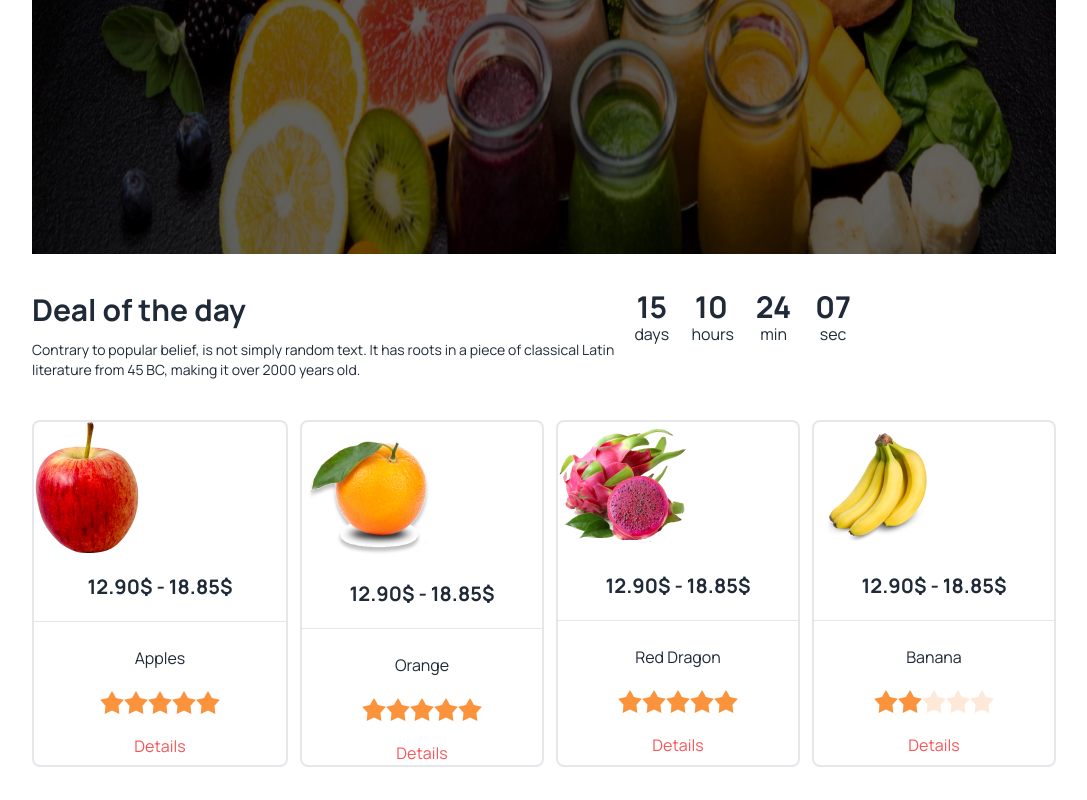
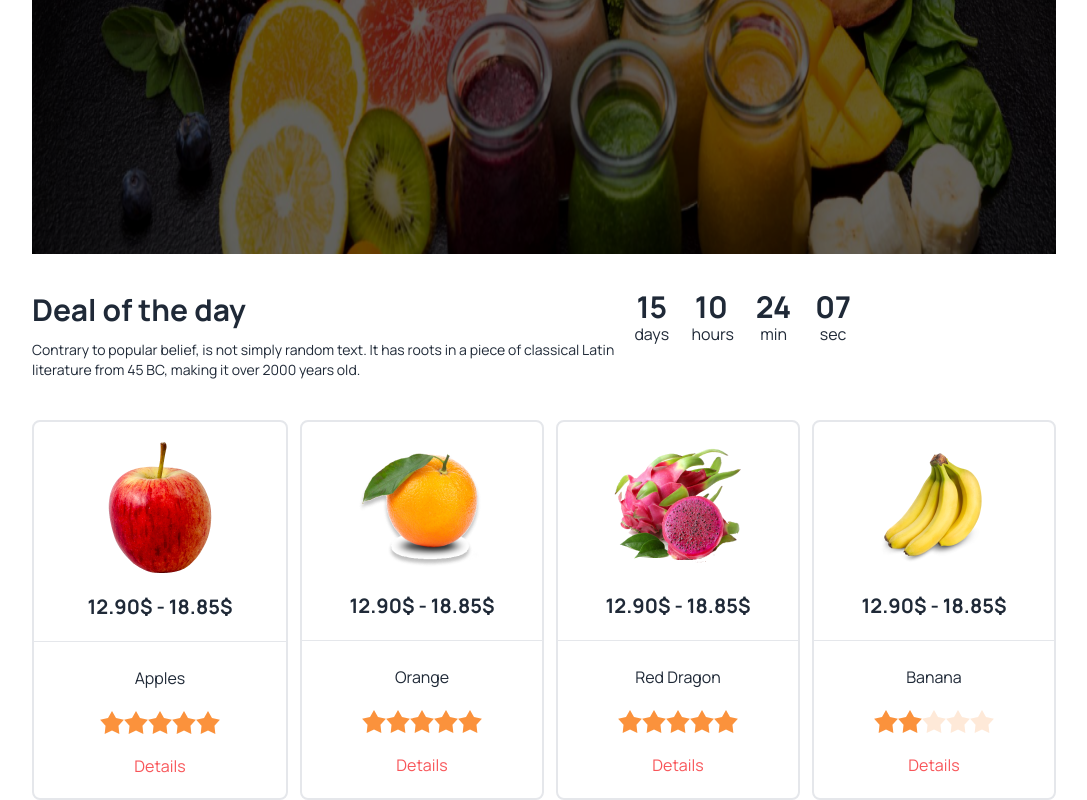
Before and after one commit to SakibGit1/Fruits-website, a plain HTML site: page index.html in a window 1280 px wide. Shown: the part 630-1430 px from the top of the page, without its empty margins (96-1183 px from the left). Before the commit the page ends 1397 px from the top, so only its background shows below. Drawn offline with nearby package versions, Linux system fonts and the light colour scheme.

Commit message:
card section modify

```diff
--- a/index.html
+++ b/index.html
@@ -164,7 +164,7 @@
                 <!-- left side -->
                 <div class="flex-1 ">
                     <h2 class="text-3xl font-bold mb-3">Deal of the day </h2>
-                    <p class="text-sm font-extralight w-[600px]">Contrary to popular belief, is not simply random text. It has roots in a piece of classical Latin literature from 45 BC, making it over 2000 years old.</p>
+                    <p class="text-sm font-extralight lg:w-[600px]">Contrary to popular belief, is not simply random text. It has roots in a piece of classical Latin literature from 45 BC, making it over 2000 years old.</p>
                 </div>
                 <!-- right side -->
                 <div class="flex-1 ">
@@ -201,7 +201,7 @@
             <div class="mt-10 text-center space-x-3 grid grid-cols-1 md:grid-cols-2 lg:grid-cols-4">
                 <!-- first card -->
                 <div class=" border-2 rounded-lg">
-                    <img class="mb-5 " src="./images/fruit6.png" alt="">
+                   <div class="flex items-center justify-center mt-5"> <img class="mb-5 " src="./images/fruit6.png" alt=""></div>
                     <h3 class="mb-5 text-xl font-bold">12.90$ - 18.85$</h3>
                     <hr>
                     <br>
@@ -214,12 +214,12 @@
                         <input type="radio" name="rating-2" class="mask mask-star-2 bg-orange-400" />
                       </div>
                       <!-- a tag for under  card box open -->
-                    <p class="text-[#F85559]"><a class="" href="">Details</a>  </p>
+                    <p class="text-[#F85559] mb-5"><a class="" href="">Details</a>  </p>
 
                 </div>
                 <!-- second card -->
                 <div class=" border-2 rounded-lg">
-                    <img class="mb-5 " src="./images/fruit7.png" alt="">
+                    <div class="flex items-center justify-center mt-3"> <img class="mb-5 " src="./images/fruit7.png" alt=""></div>
                     <h3 class="mb-5 text-xl font-bold">12.90$ - 18.85$</h3>
                     <hr>
                     <br>
@@ -232,12 +232,12 @@
                         <input type="radio" name="rating-2" class="mask mask-star-2 bg-orange-400" />
                       </div>
                       <!-- a tag for under  card box open -->
-                    <p class="text-[#F85559]"><a class="" href="">Details</a>  </p>
+                    <p class="text-[#F85559] mb-5"><a class="" href="">Details</a>  </p>
 
                 </div>
                 <!-- third card -->
                 <div class=" border-2 rounded-lg">
-                    <img class="mb-5 " src="./images/fruit8.png" alt="">
+                    <div class="flex items-center justify-center mt-5"> <img class="mb-5 " src="./images/fruit8.png" alt=""></div>
                     <h3 class="mb-5 text-xl font-bold">12.90$ - 18.85$</h3>
                     <hr>
                     <br>
@@ -250,12 +250,12 @@
                         <input type="radio" name="rating-2" class="mask mask-star-2 bg-orange-400" />
                       </div>
                       <!-- a tag for under  card box open -->
-                    <p class="text-[#F85559]"><a class="" href="">Details</a>  </p>
+                    <p class="text-[#F85559] mb-5"><a class="" href="">Details</a>  </p>
 
                 </div>
                 <!-- fourth card -->
                 <div class=" border-2 rounded-lg">
-                    <img class="mb-5 " src="./images/fruit9.png" alt="">
+                    <div class="flex items-center justify-center mt-5"> <img class="mb-5 " src="./images/fruit9.png" alt=""></div>
                     <h3 class="mb-5 text-xl font-bold">12.90$ - 18.85$</h3>
                     <hr>
                     <br>
@@ -268,7 +268,7 @@
                         <input type="radio" name="rating-2" class="mask mask-star-2 bg-orange-400" />
                       </div>
                       <!-- a tag for under  card box open -->
-                    <p class="text-[#F85559]"><a class="" href="">Details</a>  </p>
+                    <p class="text-[#F85559] mb-5"><a class="" href="">Details</a>  </p>
 
                 </div>
             </div>
```
